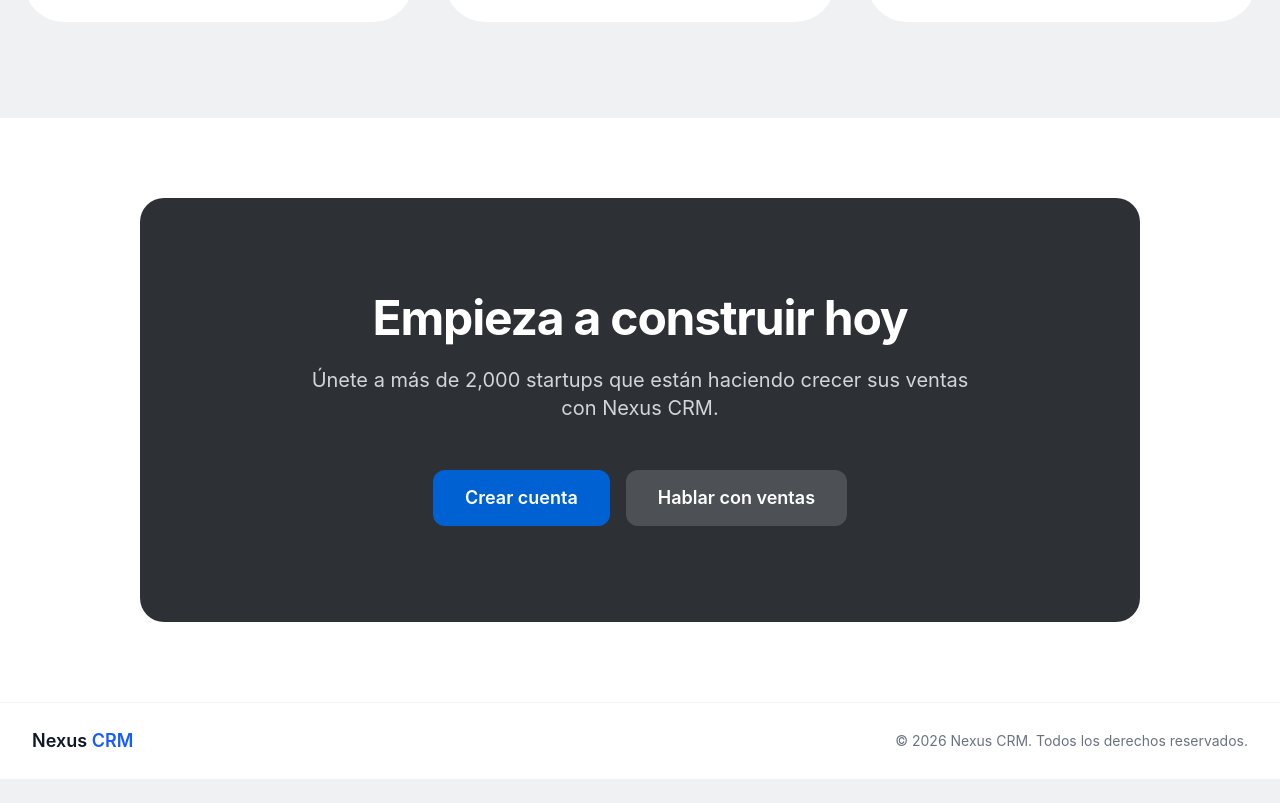
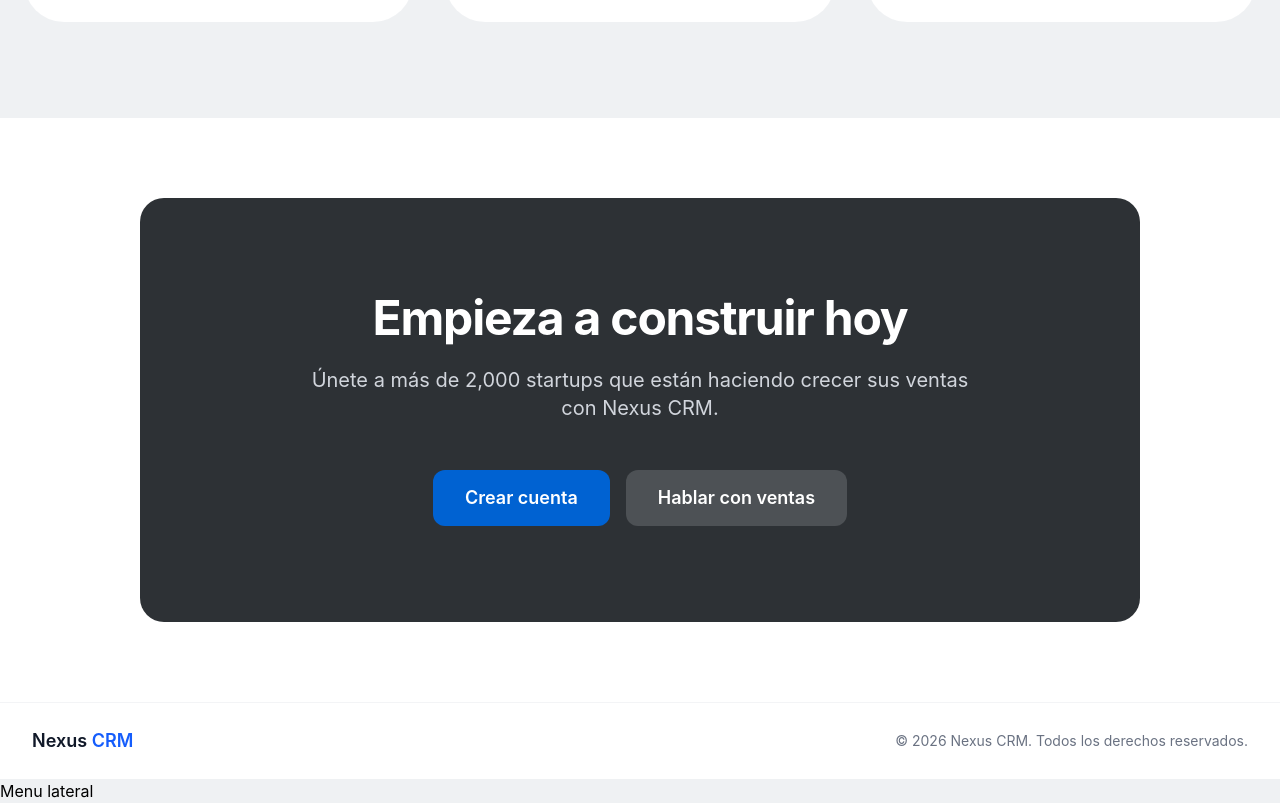
Before and after one commit to No-Country-simulation/S03-26-Equipo-17-Web-App-Development, a React app in the folder frontend/: page / in a window 1280 px wide. Shown: the part 1463-2266 px from the top of the page. Before the commit the page ends 2242 px from the top, so only its background shows below. Built offline with nearby package versions, Linux system fonts and the light colour scheme; the HTML template or start-up script is replaced by a standard one.

Commit message:
Feat: Menu lateral dashboard

```diff
--- a/frontend/src/App.jsx
+++ b/frontend/src/App.jsx
@@ -2,6 +2,7 @@ import "./styles/App.css";
 import { Outlet } from "react-router-dom";
 import { NavMenu } from "./components/landingPageComponents/navMenu";
 import { FooterLandingPage } from "./components/landingPageComponents/footer";
+import { LateralMenu } from "./components/CRM-Singin/lateralMenu";
 
 function App() {
   return (
@@ -13,6 +14,7 @@ function App() {
       </main>
 
       <FooterLandingPage />
+      <LateralMenu />
     </div>
   );
 }
--- /dev/null
+++ b/frontend/src/components/CRM-Singin/lateralMenu.jsx
@@ -0,0 +1,7 @@
+export const LateralMenu = () => {
+    return (
+        <>
+        <h1>Menu lateral</h1>
+        </>
+    )
+}
```
